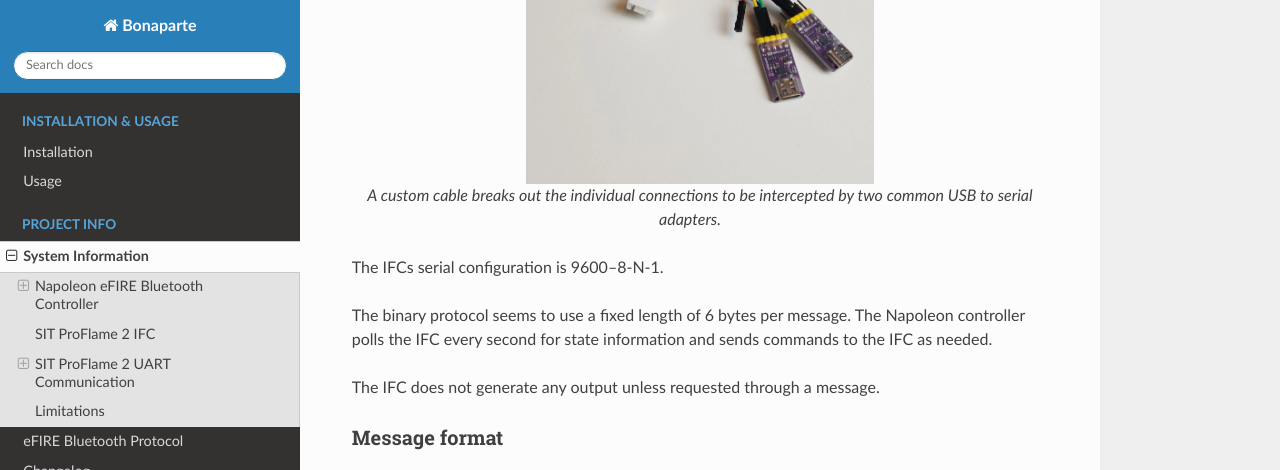
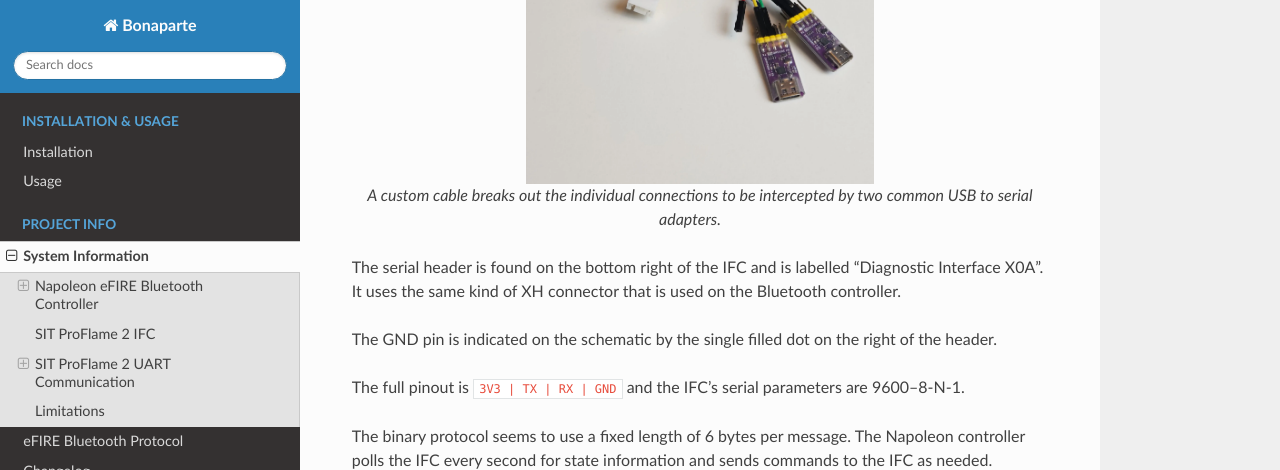
Before and after one commit to kaechele/bonaparte, a Sphinx documentation site: the page built from docs/system_information.md, in a window 1280 px wide and 900 px high, scrolled down 2784 px, cut to the strip 0-470 px from the top of the window. Built offline with Sphinx 7.4.7 and the Read the Docs theme 2.0.0, drawn with Linux system fonts in a browser that asks for light colours.

Commit message:
docs: clarify UART connector on IFC
Signed-off-by: Felix Kaechele <felix@kaechele.ca>

````diff
--- a/docs/system_information.md
+++ b/docs/system_information.md
@@ -70,7 +70,13 @@
 common USB to serial adapters.
 ```
 
-The IFCs serial configuration is 9600–8-N-1.
+The serial header is found on the bottom right of the IFC and is labelled
+"Diagnostic Interface X0A". It uses the same kind of XH connector that is used
+on the Bluetooth controller.
+
+The GND pin is indicated on the schematic by the single filled dot on the right of the header.
+
+The full pinout is `3V3 | TX | RX | GND` and the IFC's serial parameters are 9600–8-N-1.
 
 The binary protocol seems to use a fixed length of 6 bytes per message.
 The Napoleon controller polls the IFC every second for state information and
````
